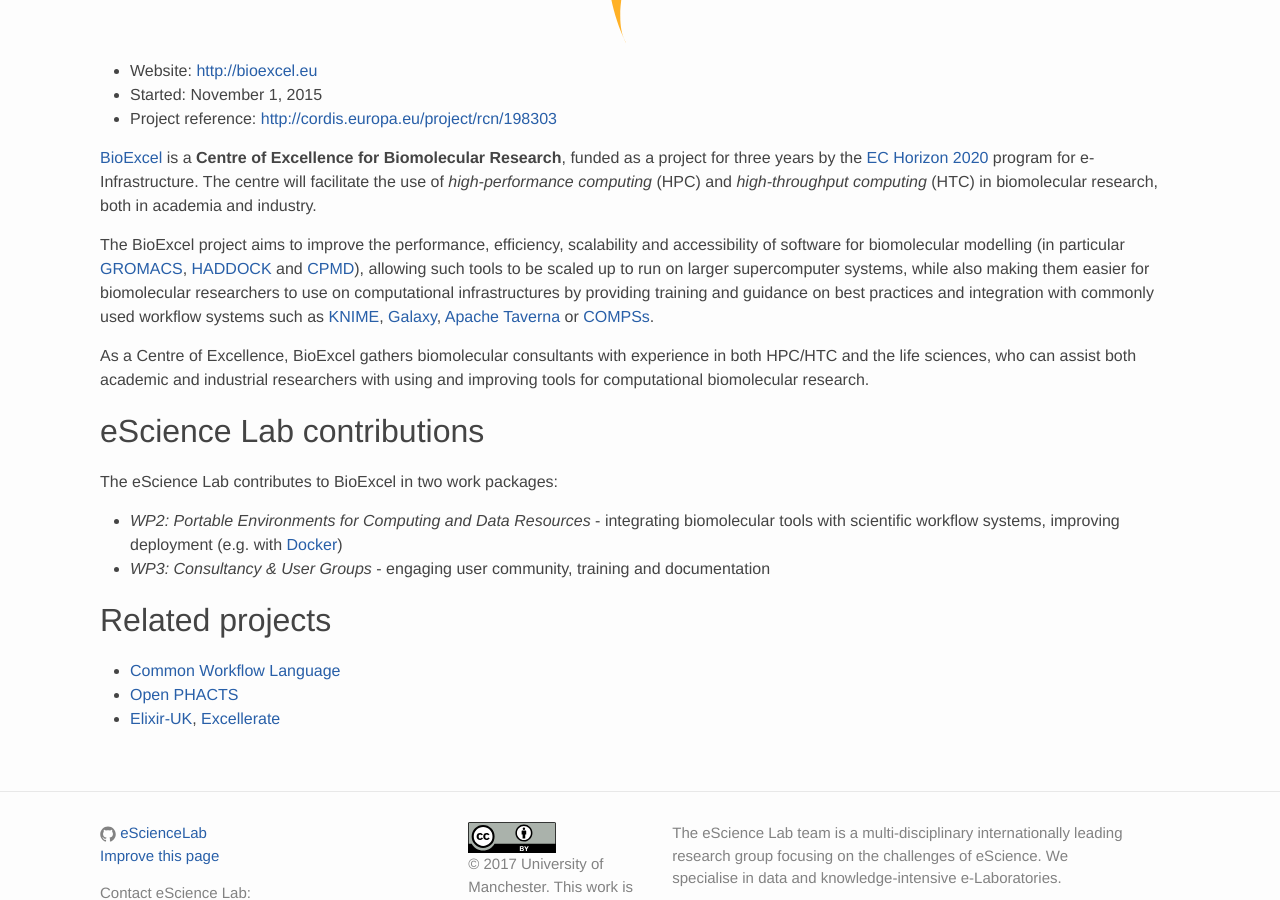
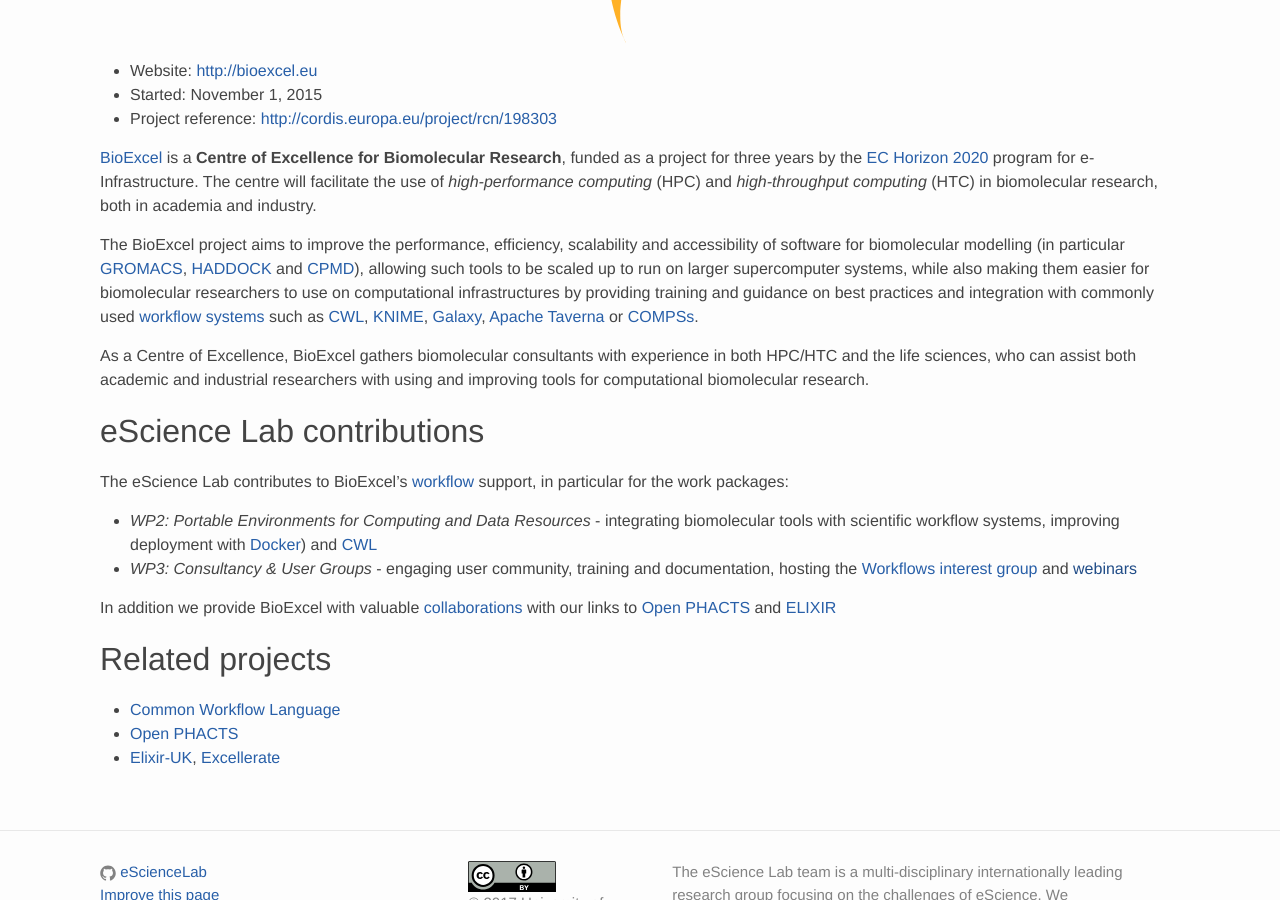
Before and after one commit to eScienceLab/eScienceLab.github.io, a Jekyll site: the page built from _projects/bioexcel.md, in a window 1280 px wide and 900 px high, scrolled down 601 px. Built offline with Jekyll 4.4.1, drawn with Linux system fonts in a browser that asks for light colours; comment, search, counter and statistics services are not loaded.

Commit message:
Updated BioExcel

```diff
--- a/_projects/bioexcel.md
+++ b/_projects/bioexcel.md
@@ -25,9 +25,12 @@
 [CPMD](http://www.cpmd.org/)), allowing such tools to be scaled up to run on
 larger supercomputer systems, while also making them easier for biomolecular
 researchers to use on computational infrastructures by providing training and
-guidance on best practices and integration with commonly used workflow systems
-such as [KNIME](https://www.knime.org/), [Galaxy](https://galaxyproject.org/),
-[Apache Taverna](http://taverna.incubator.apache.org/) or
+guidance on best practices and integration with commonly used [workflow systems](http://bioexcel.eu/software/workflows/)
+such as
+[CWL](/projects/cwl/),
+[KNIME](https://www.knime.org/),
+[Galaxy](https://galaxyproject.org/),
+[Apache Taverna](/products/taverna/) or
 [COMPSs](http://www.bsc.es/computer-sciences/grid-computing/comp-superscalar).
 
 As a Centre of Excellence, BioExcel gathers biomolecular consultants with
@@ -37,13 +40,19 @@
 
 ## eScience Lab contributions
 
-The eScience Lab contributes to BioExcel in two work packages:
+The eScience Lab contributes to BioExcel's
+[workflow](http://bioexcel.eu/software/workflows/) support, in particular for
+the work packages:
 
  * _WP2: Portable Environments for Computing and Data Resources_ - integrating
    biomolecular tools with scientific workflow systems, improving deployment
-   (e.g. with [Docker](https://www.docker.com/))
+   with [Docker](https://www.docker.com/)) and [CWL](/projects/cwl/)
  * _WP3: Consultancy & User Groups_ - engaging user community, training and
-   documentation
+   documentation, hosting the
+   [Workflows interest group](http://bioexcel.eu/community/interest-groups/workflows-ig/) and
+   [webinars]()
+
+In addition we provide BioExcel with valuable [collaborations](http://bioexcel.eu/community/collaborations/) with our links to [Open PHACTS](/projects/openphacts/) and [ELIXIR](/projects/elixir/)
 
 ## Related projects
 
```
